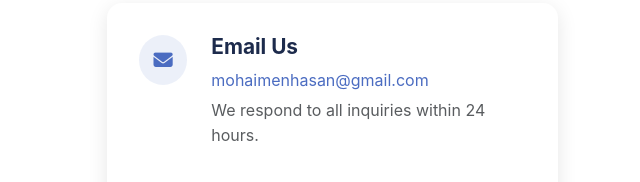
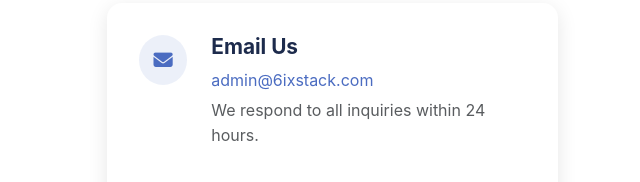
Before and after one commit to peleeconsulting/company-portal, a website built with webpack: page src/contact.html in a window 1280 px wide. Shown: the part 501-683 px from the top of the page, 640-1280 px from the left. Built offline with nearby package versions, Linux system fonts and the light colour scheme.

Commit message:
Update contact email to admin@6ixstack.com in contact.html and main.js

```diff
--- a/src/contact.html
+++ b/src/contact.html
@@ -80,7 +80,7 @@
                   </div>
                   <div class="contact-text">
                     <h3>Email Us</h3>
-                    <p><a href="mailto:mohaimenhasan@gmail.com">mohaimenhasan@gmail.com</a></p>
+                    <p><a href="mailto:admin@6ixstack.com">admin@6ixstack.com</a></p>
                     <p class="text-muted">We respond to all inquiries within 24 hours.</p>
                   </div>
                 </div>
--- a/src/js/main.js
+++ b/src/js/main.js
@@ -121,7 +121,7 @@ const initFooter = () => {
             <li>
               <i class="fas fa-envelope"></i>
               <div>
-                <a href="mailto:mohaimenhasan@gmail.com">mohaimenhasan@gmail.com</a>
+                <a href="mailto:admin@6ixstack.com">admin@6ixstack.com</a>
               </div>
             </li>
           </ul>
```
